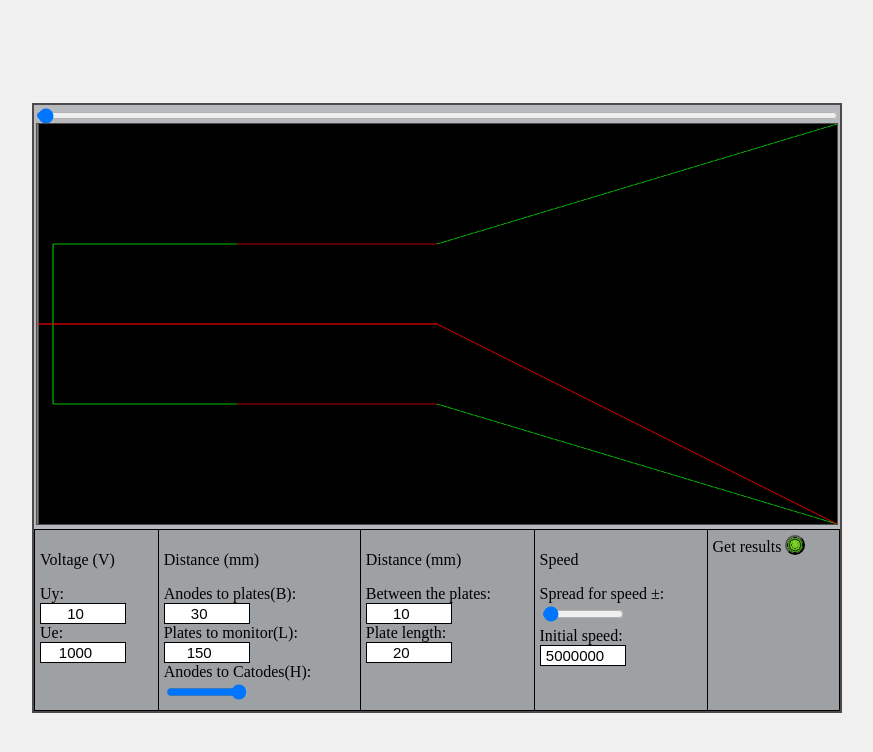
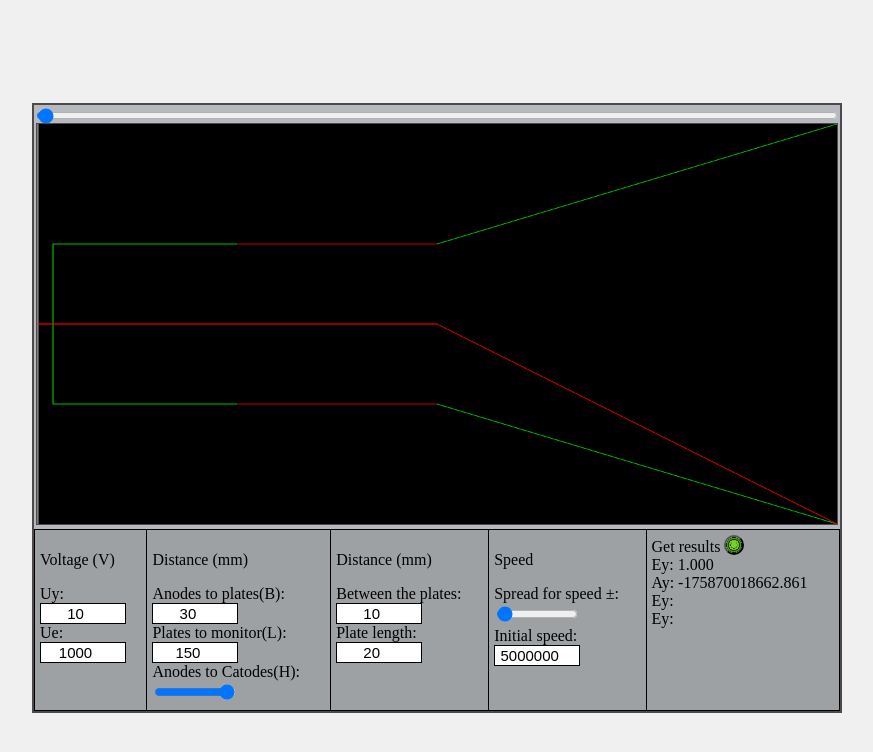
Before and after one commit to Forgesxx/CRTdrawing, a plain HTML site: page docs/index.html in a window 1280 px wide. Shown: the whole page, without its empty margins (203-1076 px from the left). Drawn offline with Linux system fonts and the light colour scheme.

Commit message:
I made a billet for the data output

```diff
--- a/docs/index.html
+++ b/docs/index.html
@@ -66,9 +66,17 @@
 
                 <td>
                     <label for="result">Get results</label>
-                    <button id="StartButton" onclick="updateUI()"></button>
+                    <button id="StartButton" onclick="updateUI()", onclick ="OnButtonClick()"></button>
                     <br>
-                    <label id="results"></label>
+                    <label> Ey:</label>
+                    <output id="calculatedEy"></output><br>
+                    <label> Ay:</label>
+                    <output id="calculatedAy"></output><br>
+                    <label> Ey:</label>
+                    <output id="calculatedEy"></output><br>
+                    <label> Ey:</label>
+                    <output id="calculatedEy"></output><br>
+
                 </td>
             </tr>
         </table>
--- a/docs/index.js
+++ b/docs/index.js
@@ -17,11 +17,16 @@ function collectInputParameters()
   return result;
 }
 
-function displayCaluclatedParameters(calculatedParameters)
+function displayCalculatedParameters(calculatedParameters)
 {
-  // TODO: display calculated parameters
-  document.getElementById("results").value = "Ey: " + calculatedParameters.Ey;
+  document.getElementById("calculatedEy").innerHTML = calculatedParameters.Ey.toFixed(3);
+  document.getElementById("calculatedAy").innerHTML = calculatedParameters.Ay.toFixed(3);
+  document.getElementById("calculatedEy").innerHTML = calculatedParameters.Ey.toFixed(3);
+  document.getElementById("calculatedEy").innerHTML = calculatedParameters.Ey.toFixed(3);
+  document.getElementById("calculatedEy").innerHTML = calculatedParameters.Ey.toFixed(3);
+  document.getElementById("calculatedEy").innerHTML = calculatedParameters.Ey.toFixed(3);
 }
+
 
 function updateUI()
 {
@@ -39,6 +44,7 @@ function updateUI()
   graphicParamters.linePos = inputParameters.LinePos;
 
   view.drawDiagram(graphicParamters);
+  displayCalculatedParameters(calculatedParameters);
 }
 
 function onload()
```
